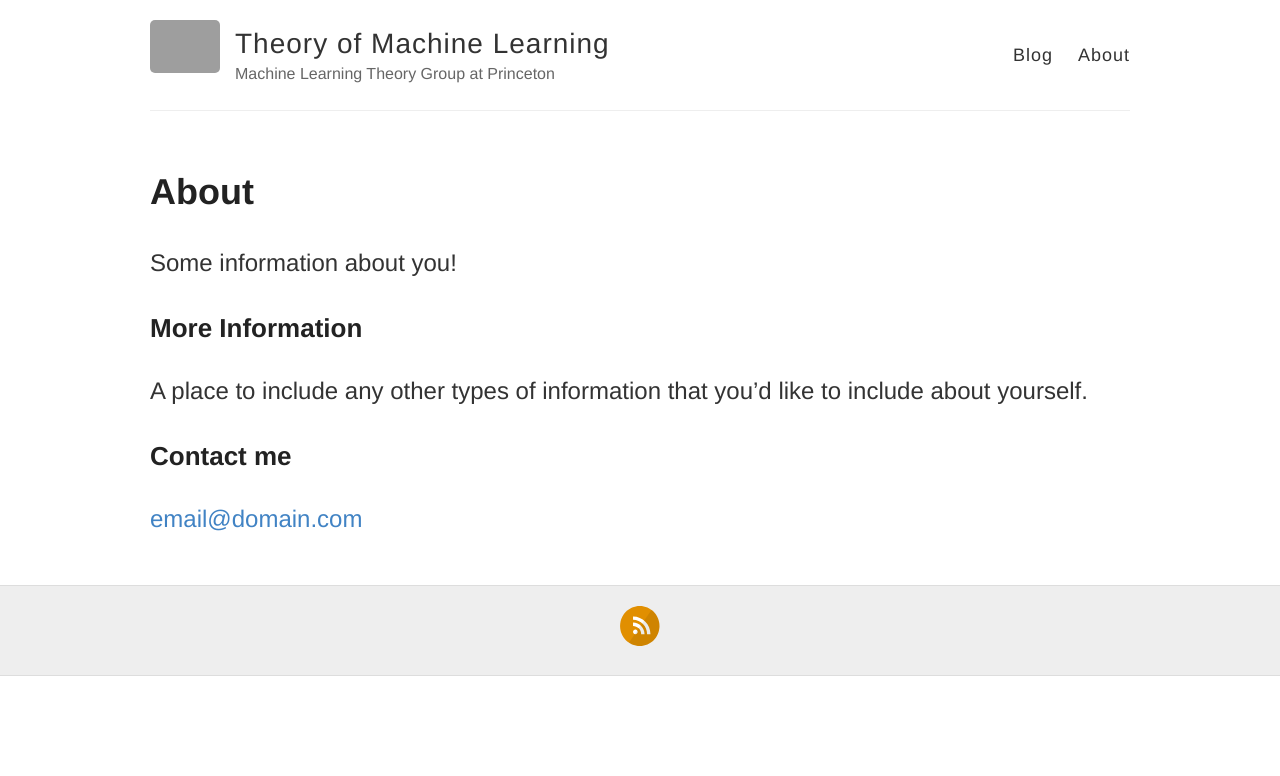
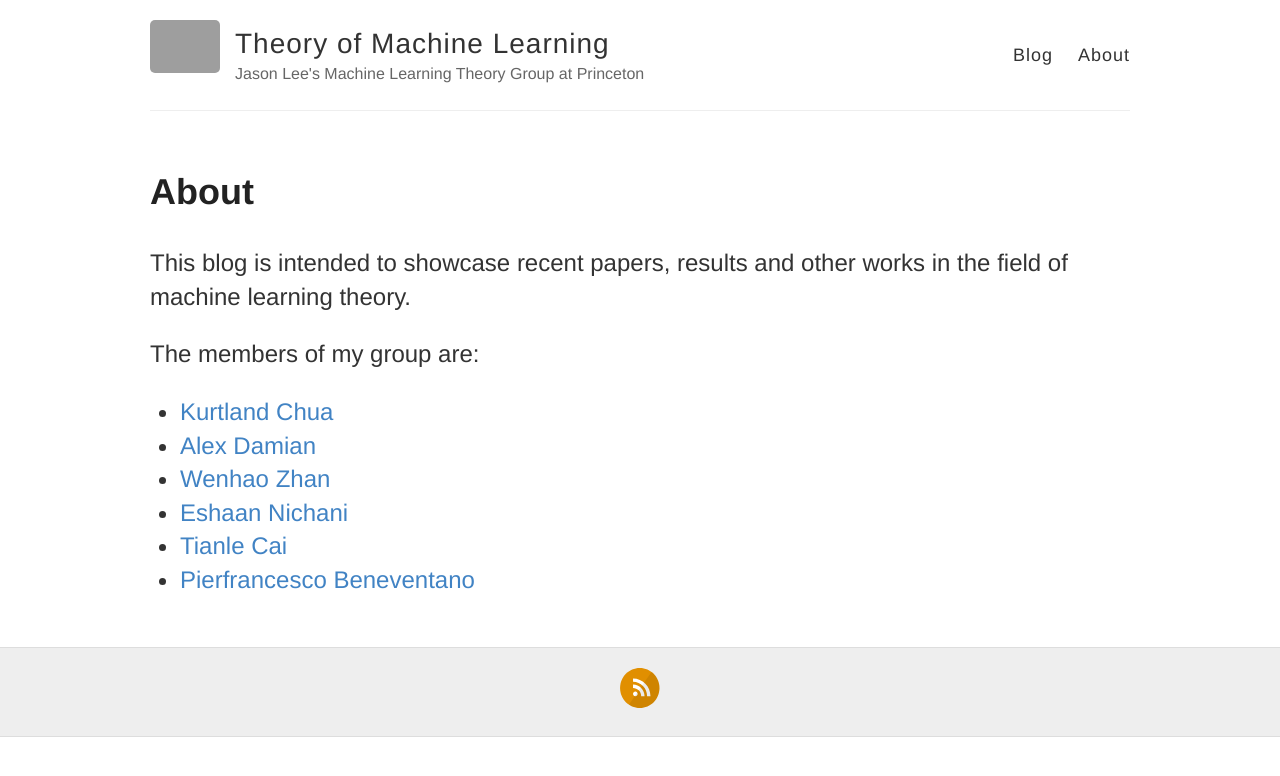
Before and after one commit to theoryml/theoryml.github.io, a Jekyll site: the page built from about.md, in a window 1280 px wide. Shown: the top 776 px of the page. Built offline with Jekyll 4.4.1, drawn with Linux system fonts in a browser that asks for light colours; grey boxes are pictures that could not be loaded.

Commit message:
updated about

```diff
--- a/_config.yml
+++ b/_config.yml
@@ -6,7 +6,7 @@
 title: Theory of Machine Learning
 
 # Short bio or description (displayed in the header)
-description: Machine Learning Theory Group at Princeton
+description: Jason Lee's Machine Learning Theory Group at Princeton
 
 # URL of your avatar or profile pic (you could use your GitHub profile pic)
 avatar: https://upload.wikimedia.org/wikipedia/commons/d/d0/Princeton_seal.svg
@@ -52,7 +52,6 @@ sass:
 plugins:
   - jekyll-sitemap # Create a sitemap using the official Jekyll sitemap gem
   - jekyll-feed # Create an Atom feed using the official Jekyll feed gem
-  - jekyll-postfiles # Group assets by directory in _posts
 
 # Exclude these files from your production _site
 exclude:
--- a/about.md
+++ b/about.md
@@ -4,12 +4,12 @@ title: About
 permalink: /about/
 ---
 
-Some information about you!
+This blog is intended to showcase recent papers, results and other works in the field of machine learning theory.
 
-### More Information
-
-A place to include any other types of information that you'd like to include about yourself.
-
-### Contact me
-
-[email@domain.com](mailto:email@domain.com)
+The members of my group are:
+- [Kurtland Chua](https://kchua.github.io)
+- [Alex Damian](https://web.math.princeton.edu/~ad27/)
+- [Wenhao Zhan](https://whzhan99.github.io/)
+- [Eshaan Nichani](https://eshaannichani.com/)
+- [Tianle Cai](https://tianle.website/)
+- [Pierfrancesco Beneventano](https://pierbeneventano.github.io/)
```
